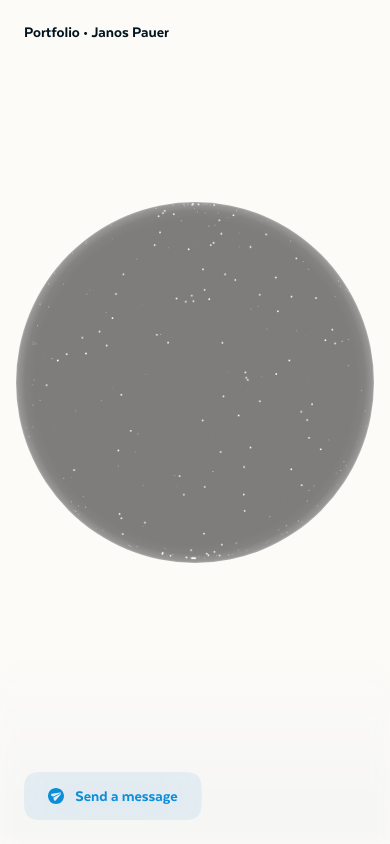
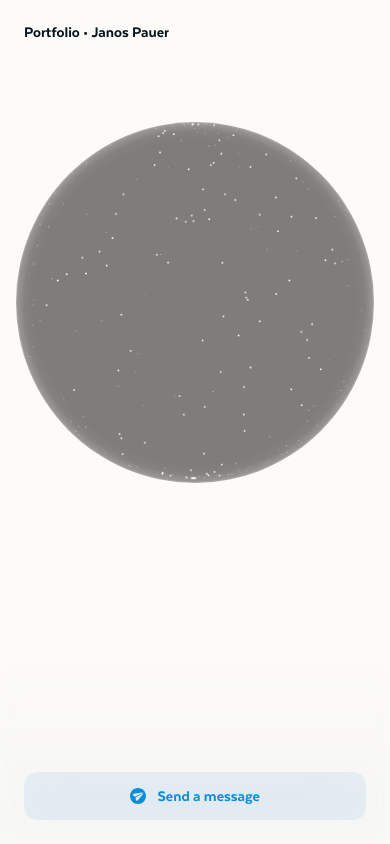
Before and after one commit to janospower/janos-portfolio, a Svelte app: page / in a window 390 px wide. Shown: the top 844 px of the page. Built offline with nearby package versions, Linux system fonts and the light colour scheme.

Commit message:
fix positioning

```diff
--- a/src/app.scss
+++ b/src/app.scss
@@ -26,16 +26,20 @@ nav.main-navigation {
 	padding-right: var(--spacing-03);
 }
 
+main {
+	margin-top: var(--spacing-10);
+}
+
 @media (max-width: 667px) {
 	main,
 	.footer nav,
 	nav.main-navigation {
 		grid-template-columns: repeat(2, 1fr);
 	}
-}
 
-main {
-	margin-top: var(--spacing-10);
+	main {
+		margin-top: var(--spacing-06);
+	}
 }
 
 h2 {
--- a/src/lib/components/button.svelte
+++ b/src/lib/components/button.svelte
@@ -151,9 +151,6 @@
 		background-color: var(--color-accent--blue--transparent);
 		color: var(--color-accent--blue--opaque);
 	}
-	.button {
-		width: fit-content;
-	}
 	.button.fullwidth {
 		width: auto;
 	}
--- a/src/lib/components/nav.svelte
+++ b/src/lib/components/nav.svelte
@@ -48,9 +48,8 @@
 	.cta {
 		grid-column: 7/9;
 		z-index: 101;
-	}
-	.cta :global(.button) {
-		margin-left: auto;
+		display: flex;
+		justify-content: flex-end;
 	}
 
 	nav h2 {
```
